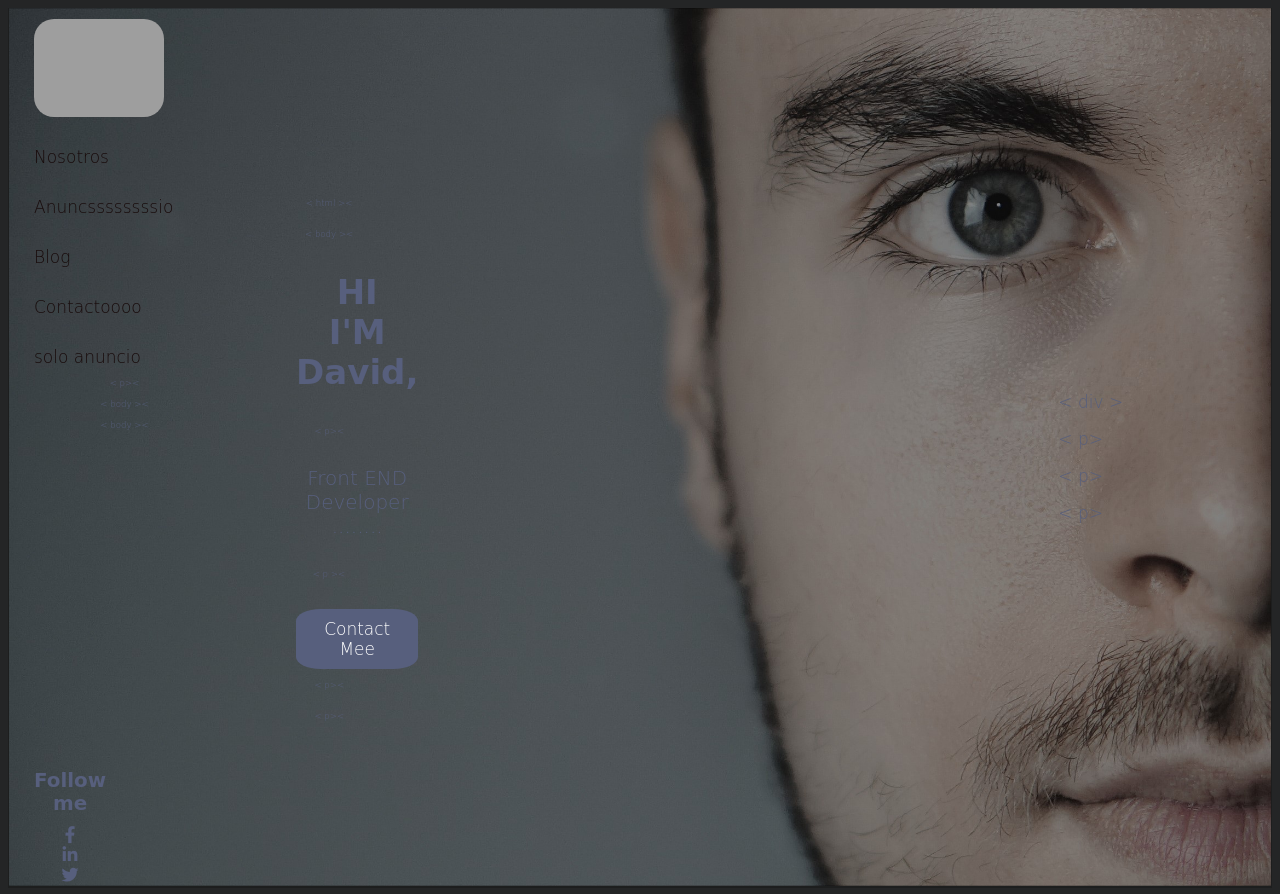
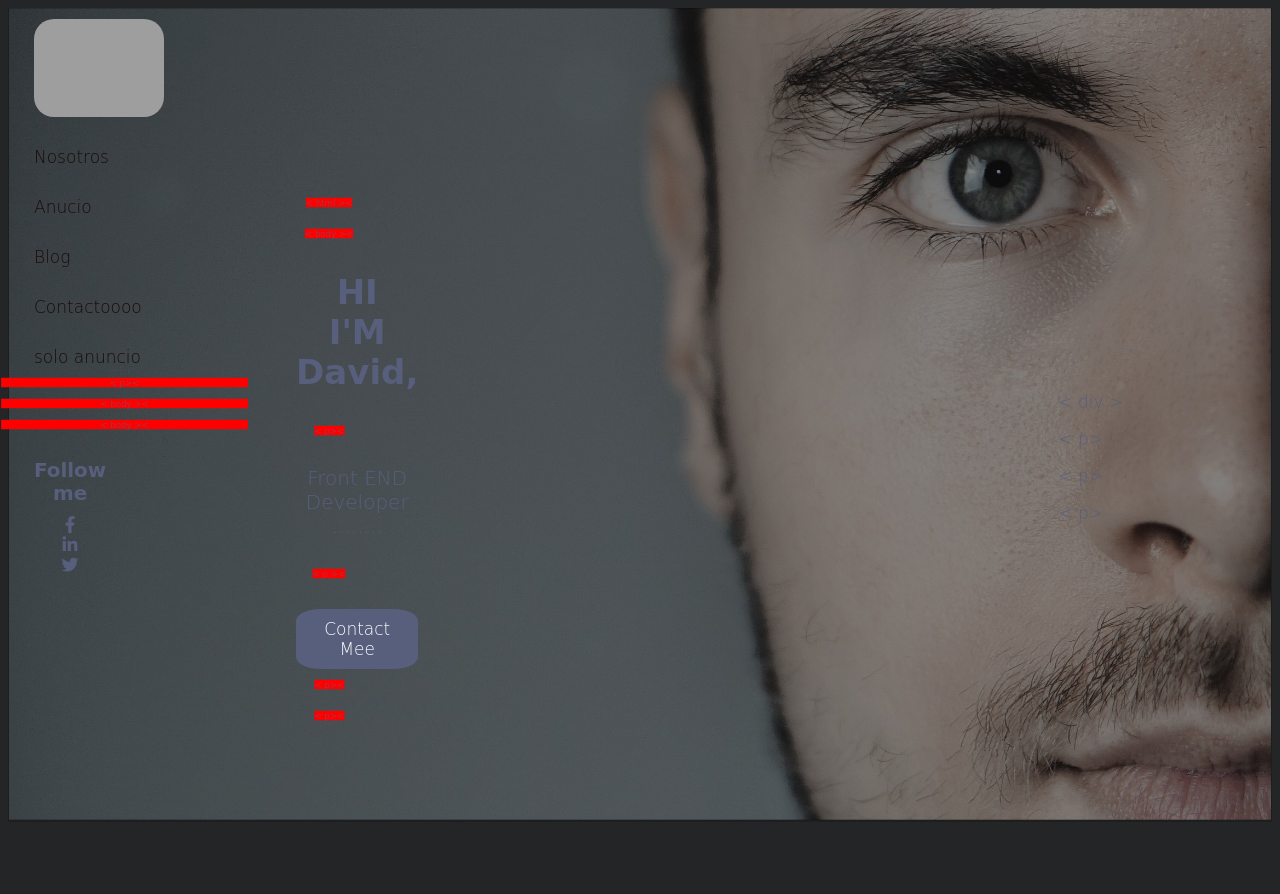
Before and after one commit to deividmng/davidpf, a plain HTML site: page index.html in a window 1280 px wide. After the commit the page ends 828 px from the top, so only its background shows below. Drawn offline with Linux system fonts and the light colour scheme; grey boxes are pictures that could not be loaded; a web font is replaced by a local one.

Commit message:
pushing updates to profile page

```diff
--- a/index.html
+++ b/index.html
@@ -26,13 +26,10 @@
           <nav class="navegacion">
             <img src="images/logo.jpg" alt="" class=" img-1">
             <a href class="button-nav"="nosotros.html">Nosotros</a>
-             <a href class="button-nav"="anuncios.html">Anuncssssssssio</a>
+             <a href class="button-nav"="anuncios.html">Anucio</a>
             <a href class="button-nav"="blog.html">Blog</a>
             <a href class="button-nav" ="contacto.html">Contactoooo</a>
             <a href  class="button-nav" ="anuncio.html">solo anuncio</a>
-
-
-
           </nav>
           <p class="small">   < p><   </p>
 
--- a/style.css
+++ b/style.css
@@ -79,6 +79,7 @@ body {
 
 .small {
   font-size: 10px;
+  background-color: red;
 }
 
 /* here is goes the midel of the pg*/
@@ -111,6 +112,9 @@ body {
   background-repeat: no-repeat;
 
 }
+
+
+
 .list-inline {
   display: inline-block;
   padding: 0px 20px;
@@ -189,12 +193,6 @@ footer {
 .color-r:hover {
   font-size: 30px;
 }
-
-
-
-
-
-
 
  /* here is goes de contacto */
 
@@ -297,7 +295,7 @@ textarea {
 
 
 footer {
-  margin-top: 20rem;
+
   margin-right: 190px;
   display: flex;
   flex-direction: column;
```
